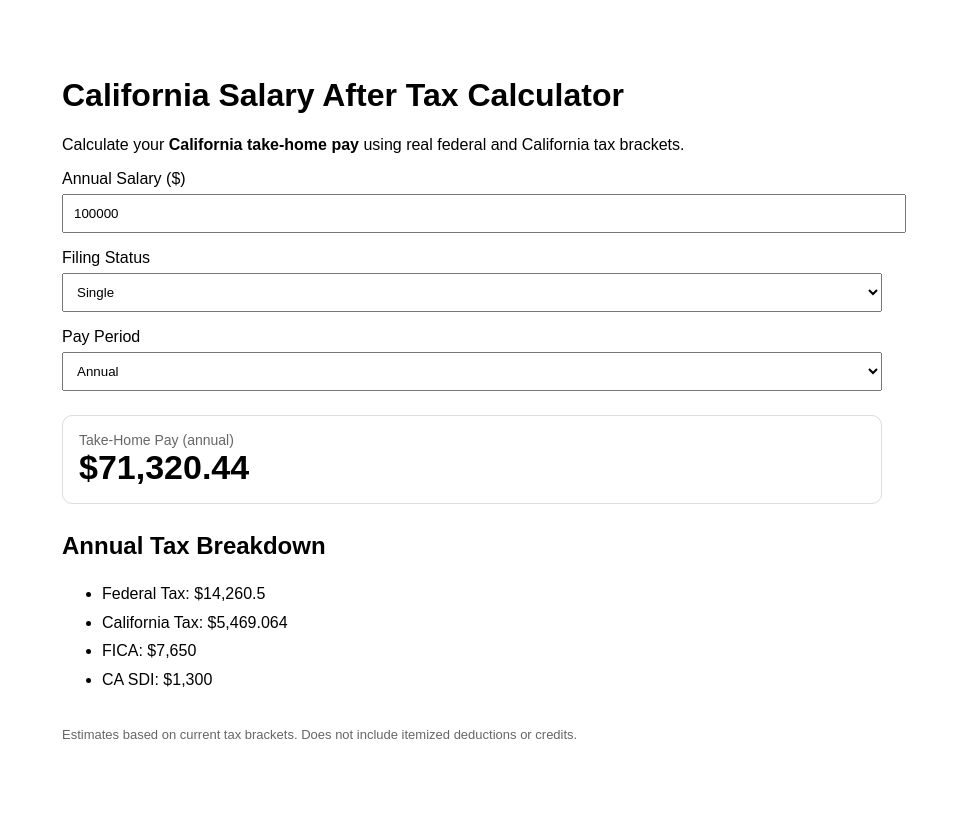
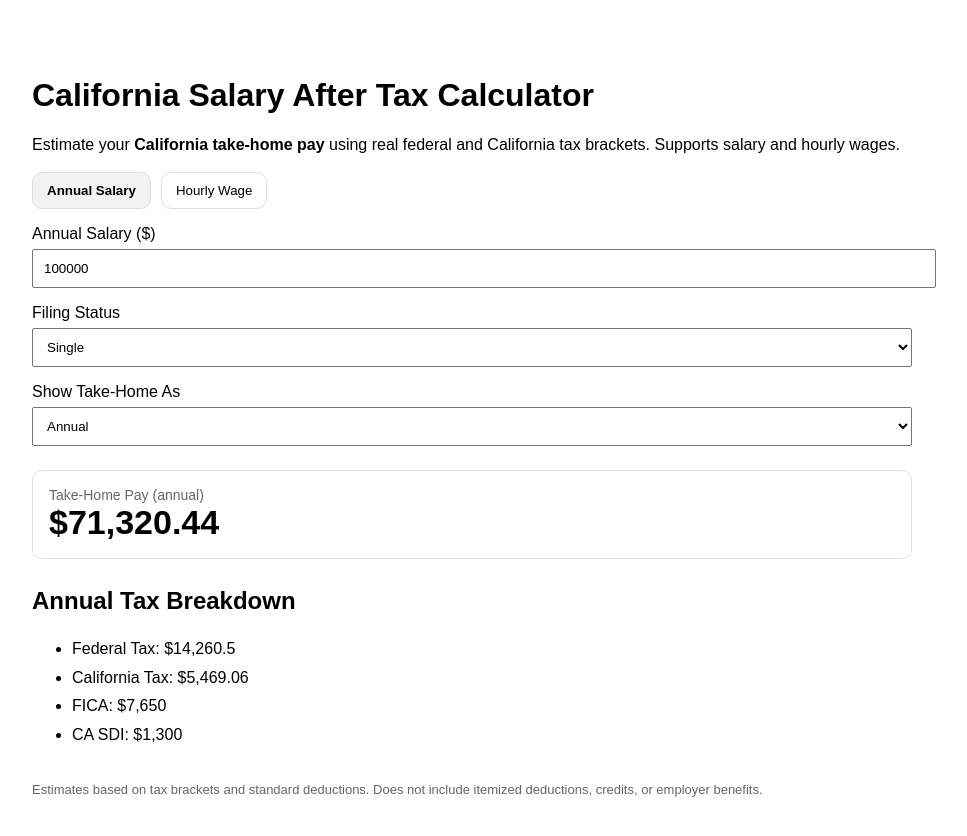
Before and after one commit to brett-the-jet21/salary-after-tax-engine, a Next.js app: page / in a window 1280 px wide. Shown: the top 836 px of the page, without its empty margins (168-1135 px from the left). Before the commit the page ends 811 px from the top, so only its background shows below. Built offline with nearby package versions, Linux system fonts and the light colour scheme.

Commit message:
Enhance salary calculator for annual and hourly inputs
Refactor salary input handling to support both annual and hourly income types. Update UI elements and calculations accordingly.

```diff
--- a/app/page.js
+++ b/app/page.js
@@ -1,6 +1,6 @@
 "use client";
 
-import { useState } from "react";
+import { useMemo, useState } from "react";
 import { calculateCaliforniaTakeHome } from "./lib/californiaTax";
 
 const PAY_PERIODS = {
@@ -10,37 +10,146 @@ const PAY_PERIODS = {
   weekly: 52
 };
 
+function fmtMoney(n) {
+  return (Number(n) || 0).toLocaleString(undefined, { maximumFractionDigits: 2 });
+}
+
 export default function Home() {
-  const [salary, setSalary] = useState(100000);
-  const [filingStatus, setFilingStatus] = useState("single");
-  const [payPeriod, setPayPeriod] = useState("annual");
+  // Input mode
+  const [incomeType, setIncomeType] = useState("annual"); // "annual" | "hourly"
 
-  const result = calculateCaliforniaTakeHome({
+  // Annual inputs
+  const [annualSalary, setAnnualSalary] = useState(100000);
+
+  // Hourly inputs
+  const [hourlyWage, setHourlyWage] = useState(30);
+  const [hoursPerWeek, setHoursPerWeek] = useState(40);
+  const [weeksPerYear, setWeeksPerYear] = useState(52);
+
+  // Tax settings
+  const [filingStatus, setFilingStatus] = useState("single"); // "single" | "married" | "hoh"
+
+  // Output settings
+  const [payPeriod, setPayPeriod] = useState("annual"); // "annual" | "monthly" | "biweekly" | "weekly"
+
+  // Convert inputs -> annual salary for the engine
+  const salary = useMemo(() => {
+    if (incomeType === "hourly") {
+      const h = Math.max(0, Number(hourlyWage || 0));
+      const hpw = Math.max(0, Number(hoursPerWeek || 0));
+      const wpy = Math.max(0, Number(weeksPerYear || 0));
+      return h * hpw * wpy;
+    }
+    return Math.max(0, Number(annualSalary || 0));
+  }, [incomeType, hourlyWage, hoursPerWeek, weeksPerYear, annualSalary]);
+
+  const result = useMemo(() => {
+    return calculateCaliforniaTakeHome({
       salary,
       filingStatus
     });
+  }, [salary, filingStatus]);
 
-  const divisor = PAY_PERIODS[payPeriod];
+  const divisor = PAY_PERIODS[payPeriod] || 1;
 
   return (
-    <main style={{ maxWidth: 820, margin: "40px auto", padding: 16, fontFamily: "Arial" }}>
+    <main style={{ maxWidth: 880, margin: "40px auto", padding: 16, fontFamily: "Arial" }}>
       <h1>California Salary After Tax Calculator</h1>
 
       <p>
-        Calculate your <strong>California take-home pay</strong> using real
-        federal and California tax brackets.
+        Estimate your <strong>California take-home pay</strong> using real federal and California tax
+        brackets. Supports salary and hourly wages.
       </p>
 
-      <label>
+      {/* Income type toggle */}
+      <div style={{ marginTop: 18, display: "flex", gap: 10, flexWrap: "wrap" }}>
+        <button
+          onClick={() => setIncomeType("annual")}
+          style={{
+            padding: "10px 14px",
+            borderRadius: 10,
+            border: "1px solid #ddd",
+            cursor: "pointer",
+            background: incomeType === "annual" ? "#f2f2f2" : "white",
+            fontWeight: incomeType === "annual" ? 700 : 400
+          }}
+        >
+          Annual Salary
+        </button>
+        <button
+          onClick={() => setIncomeType("hourly")}
+          style={{
+            padding: "10px 14px",
+            borderRadius: 10,
+            border: "1px solid #ddd",
+            cursor: "pointer",
+            background: incomeType === "hourly" ? "#f2f2f2" : "white",
+            fontWeight: incomeType === "hourly" ? 700 : 400
+          }}
+        >
+          Hourly Wage
+        </button>
+      </div>
+
+      {/* Inputs */}
+      {incomeType === "annual" ? (
+        <label style={{ display: "block", marginTop: 16 }}>
           Annual Salary ($)
           <input
             type="number"
-          value={salary}
-          onChange={(e) => setSalary(Number(e.target.value))}
+            value={annualSalary}
+            onChange={(e) => setAnnualSalary(Number(e.target.value))}
             style={{ width: "100%", padding: 10, marginTop: 6 }}
+            min="0"
+          />
+        </label>
+      ) : (
+        <div style={{ marginTop: 16, display: "grid", gap: 12 }}>
+          <label>
+            Hourly Wage ($/hr)
+            <input
+              type="number"
+              value={hourlyWage}
+              onChange={(e) => setHourlyWage(Number(e.target.value))}
+              style={{ width: "100%", padding: 10, marginTop: 6 }}
+              min="0"
+              step="0.01"
             />
           </label>
 
+          <div style={{ display: "grid", gridTemplateColumns: "1fr 1fr", gap: 12 }}>
+            <label>
+              Hours / Week
+              <input
+                type="number"
+                value={hoursPerWeek}
+                onChange={(e) => setHoursPerWeek(Number(e.target.value))}
+                style={{ width: "100%", padding: 10, marginTop: 6 }}
+                min="0"
+                step="0.5"
+              />
+            </label>
+
+            <label>
+              Weeks / Year
+              <input
+                type="number"
+                value={weeksPerYear}
+                onChange={(e) => setWeeksPerYear(Number(e.target.value))}
+                style={{ width: "100%", padding: 10, marginTop: 6 }}
+                min="0"
+                step="1"
+              />
+            </label>
+          </div>
+
+          <div style={{ fontSize: 13, color: "#666" }}>
+            Annualized salary used for taxes: <strong>${fmtMoney(salary)}</strong>
+          </div>
+        </div>
+      )}
+
+      {/* Filing Status */}
       <label style={{ display: "block", marginTop: 16 }}>
         Filing Status
         <select
@@ -54,8 +163,9 @@ export default function Home() {
         </select>
       </label>
 
+      {/* Output Pay Period */}
       <label style={{ display: "block", marginTop: 16 }}>
-        Pay Period
+        Show Take-Home As
         <select
           value={payPeriod}
           onChange={(e) => setPayPeriod(e.target.value)}
@@ -68,23 +178,25 @@ export default function Home() {
         </select>
       </label>
 
+      {/* Results */}
       <div style={{ marginTop: 24, padding: 16, border: "1px solid #ddd", borderRadius: 10 }}>
         <div style={{ fontSize: 14, color: "#666" }}>Take-Home Pay ({payPeriod})</div>
         <div style={{ fontSize: 34, fontWeight: 700 }}>
-          ${(result.takeHome / divisor).toLocaleString(undefined, { maximumFractionDigits: 2 })}
+          ${fmtMoney(result.takeHome / divisor)}
         </div>
       </div>
 
       <h2 style={{ marginTop: 28 }}>Annual Tax Breakdown</h2>
       <ul style={{ lineHeight: 1.8 }}>
-        <li>Federal Tax: ${result.federal.toLocaleString()}</li>
-        <li>California Tax: ${result.state.toLocaleString()}</li>
-        <li>FICA: ${result.fica.toLocaleString()}</li>
-        <li>CA SDI: ${result.sdi.toLocaleString()}</li>
+        <li>Federal Tax: ${fmtMoney(result.federal)}</li>
+        <li>California Tax: ${fmtMoney(result.state)}</li>
+        <li>FICA: ${fmtMoney(result.fica)}</li>
+        <li>CA SDI: ${fmtMoney(result.sdi)}</li>
       </ul>
 
       <p style={{ marginTop: 32, fontSize: 13, color: "#666" }}>
-        Estimates based on current tax brackets. Does not include itemized deductions or credits.
+        Estimates based on tax brackets and standard deductions. Does not include itemized deductions,
+        credits, or employer benefits.
       </p>
     </main>
   );
```
Lines whose indentation alone changed are shown as unchanged.
